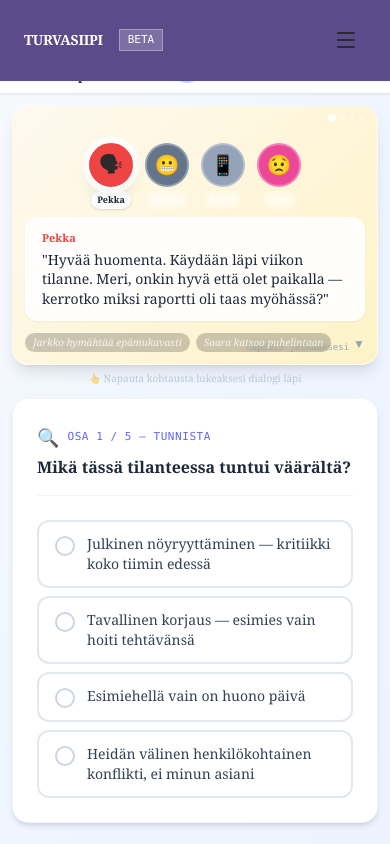
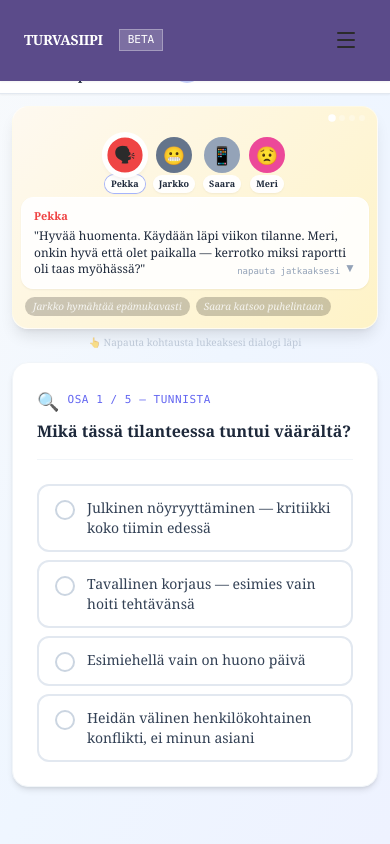
Before and after one commit to JoonasHuhta/Turvasiipi, a Next.js app: page /simulaatio/bystander in a window 390 px wide. Both pictures are taken after a click on the button 195 px from the left and 832 px from the top of the page. Built offline with nearby package versions, Linux system fonts and the light colour scheme.

Commit message:
fix(bystander): mobile UX  readable names, manual Jatka buttons, compact scene

```diff
--- a/src/components/sandbox/BullyingSimulator/BystanderSceneView.tsx
+++ b/src/components/sandbox/BullyingSimulator/BystanderSceneView.tsx
@@ -63,35 +63,32 @@ const CharacterPawn: React.FC<{
     isActive: boolean;
 }> = ({ char, isSpeaking, face, isActive }) => {
     return (
-        <div className="flex flex-col items-center gap-1 select-none">
+        <div className="flex flex-col items-center gap-0.5 select-none">
             {/* Avatar circle */}
             <div
                 className={[
-                    'w-11 h-11 rounded-full flex items-center justify-center text-xl border-2',
+                    'w-9 h-9 rounded-full flex items-center justify-center text-lg border-2',
                     'transition-all duration-300',
                     isSpeaking
-                        ? 'ring-4 ring-white/70 scale-110 shadow-lg border-white'
-                        : 'border-white/30',
-                    isActive ? '' : 'opacity-60',
+                        ? 'ring-2 ring-offset-1 ring-white scale-110 shadow-md border-white'
+                        : 'border-transparent',
+                    isActive ? '' : 'opacity-50',
                 ].join(' ')}
                 style={{ background: char.color }}
             >
-                <span
-                    className={isSpeaking ? 'animate-[bounce_0.6s_ease-in-out_3]' : ''}
-                >
+                <span className={isSpeaking ? 'animate-[bounce_0.5s_ease-in-out_2]' : ''}>
                     {face}
                 </span>
             </div>
-            {/* Name badge */}
+            {/* Name badge — always readable: dark text, white background */}
             <span
                 className={[
-                    'text-[9px] font-semibold px-1.5 py-0.5 rounded-full truncate max-w-[56px] text-center',
-                    isSpeaking ? 'bg-white text-slate-800 shadow' : 'bg-white/30 text-white',
-                    'transition-all duration-200',
+                    'text-[9px] font-bold px-1.5 py-0.5 rounded-full truncate max-w-[52px] text-center',
+                    'bg-white/95 text-slate-800 shadow-sm',
+                    isSpeaking ? 'ring-1 ring-indigo-300' : '',
                 ].join(' ')}
             >
                 {char.name}
-                {char.role === 'perpetrator' ? ' 👔' : ''}
             </span>
         </div>
     );
@@ -215,7 +212,7 @@ export const BystanderSceneView: React.FC<BystanderSceneViewProps> = ({
             aria-label="Klikkaa jatkaaksesi dialogia"
         >
             {/* ── CHARACTER STAGE ── */}
-            <div className="flex items-end justify-center gap-3 px-4 pt-4 pb-2 min-h-[110px]">
+            <div className="flex items-end justify-center gap-2 px-3 pt-3 pb-1 min-h-[90px]">
                 {displayOrder.map(char => {
                     const face = getIdleFace(char.id, scene, speakerId);
                     return (
@@ -233,7 +230,7 @@ export const BystanderSceneView: React.FC<BystanderSceneViewProps> = ({
             {/* ── ACTIVE SPEECH BUBBLE ── */}
             <div
                 className={[
-                    'mx-3 mb-3 min-h-[68px] rounded-xl px-4 py-3 transition-all duration-300',
+                    'mx-2 mb-2 min-h-[56px] rounded-xl px-3 py-2.5 transition-all duration-300 relative',
                     isAggressive
                         ? 'bg-red-50 border-l-4 border-red-500 shadow-sm'
                         : isThought
@@ -253,7 +250,7 @@ export const BystanderSceneView: React.FC<BystanderSceneViewProps> = ({
                             )}
                         </div>
                         <p className={[
-                            'text-sm leading-snug',
+                            'text-xs leading-snug',
                             isAggressive ? 'text-red-800 font-medium' : 'text-slate-800',
                             isThought ? 'text-slate-600 italic' : '',
                         ].join(' ')}>
--- a/src/components/sandbox/BullyingSimulator/InterventionPhase.tsx
+++ b/src/components/sandbox/BullyingSimulator/InterventionPhase.tsx
@@ -32,6 +32,7 @@ export const InterventionPhase: React.FC<InterventionPhaseProps> = ({
     const [chosen, setChosen] = useState<InterventionType5D | null>(null);
     const [expanded, setExpanded] = useState<InterventionType5D | null>(null);
     const [showFeedback, setShowFeedback] = useState(false);
+    const [readyToContinue, setReadyToContinue] = useState(false);
     const timerRef = useRef<ReturnType<typeof setInterval> | null>(null);
 
     useEffect(() => {
@@ -42,7 +43,7 @@ export const InterventionPhase: React.FC<InterventionPhaseProps> = ({
                     clearInterval(timerRef.current!);
                     setTimedOut(true);
                     setShowFeedback(true);
-                    setTimeout(() => onComplete(null), 2500);
+                    setReadyToContinue(true);
                     return 0;
                 }
                 return t - 1;
@@ -56,7 +57,7 @@ export const InterventionPhase: React.FC<InterventionPhaseProps> = ({
         setChosen(type);
         setExpanded(type);
         setShowFeedback(true);
-        setTimeout(() => onComplete(type), 2800);
+        setReadyToContinue(true);
     };
 
     const chosenIntervention = data.interventions.find(i => i.type === chosen);
@@ -117,8 +118,8 @@ export const InterventionPhase: React.FC<InterventionPhaseProps> = ({
                                         expanded === intervention.type ? null : intervention.type
                                     )}
                                     className={`w-full text-left px-4 py-3 rounded-xl border-2 transition-all duration-200 ${isChosen
-                                            ? 'border-indigo-400 bg-indigo-50'
-                                            : 'border-slate-200 hover:border-indigo-300 bg-white'
+                                        ? 'border-indigo-400 bg-indigo-50'
+                                        : 'border-slate-200 hover:border-indigo-300 bg-white'
                                         }`}
                                 >
                                     <div className="flex items-center justify-between">
@@ -182,13 +183,28 @@ export const InterventionPhase: React.FC<InterventionPhaseProps> = ({
 
             {/* Feedback after choice */}
             {showFeedback && chosenIntervention && (
-                <div className="bg-indigo-50 border border-indigo-200 rounded-xl p-4">
-                    <p className="text-sm text-indigo-800 font-medium mb-1">
+                <div className="bg-indigo-50 border border-indigo-200 rounded-xl p-4 space-y-3">
+                    <p className="text-sm text-indigo-800 font-medium">
                         {chosenIntervention.icon} Valitsit: {chosenIntervention.label}
                     </p>
                     <p className="text-sm text-indigo-700">{chosenIntervention.feedback}</p>
-                    <p className="text-center text-xs text-slate-400 mt-3 animate-pulse">Siirrytään harjoittelemaan sanomista...</p>
+                    {readyToContinue && (
+                        <button
+                            onClick={() => onComplete(chosen)}
+                            className="w-full py-3 bg-indigo-600 hover:bg-indigo-700 active:bg-indigo-800 text-white text-sm font-semibold rounded-xl transition-colors"
+                        >
+                            Jatka harjoittelemaan sanomista →
+                        </button>
+                    )}
                 </div>
+            )}
+            {showFeedback && timedOut && readyToContinue && (
+                <button
+                    onClick={() => onComplete(null)}
+                    className="w-full py-3 bg-amber-600 hover:bg-amber-700 active:bg-amber-800 text-white text-sm font-semibold rounded-xl transition-colors"
+                >
+                    Jatka seuraavaan →
+                </button>
             )}
         </div>
     );
--- a/src/components/sandbox/BullyingSimulator/RecognitionPhase.tsx
+++ b/src/components/sandbox/BullyingSimulator/RecognitionPhase.tsx
@@ -23,7 +23,10 @@ export const RecognitionPhase: React.FC<RecognitionPhaseProps> = ({ data, onComp
     const handleConfirm = () => {
         if (!selected) return;
         setShowFeedback(true);
-        setTimeout(() => onComplete(selected, certainty), 2400);
+    };
+
+    const handleContinue = () => {
+        if (selected) onComplete(selected, certainty);
     };
 
     return (
@@ -129,7 +132,12 @@ export const RecognitionPhase: React.FC<RecognitionPhaseProps> = ({ data, onComp
                     <div className="bg-slate-50 border border-slate-200 rounded-xl p-4">
                         <p className="text-xs text-slate-600 leading-relaxed">{data.educationalNote}</p>
                     </div>
-                    <p className="text-center text-xs text-slate-400 animate-pulse">Siirrytään seuraavaan osaan...</p>
+                    <button
+                        onClick={handleContinue}
+                        className="w-full py-3 bg-indigo-600 hover:bg-indigo-700 active:bg-indigo-800 text-white text-sm font-semibold rounded-xl transition-colors"
+                    >
+                        Jatka seuraavaan osaan →
+                    </button>
                 </div>
             )}
         </div>
```
Lines whose indentation alone changed are shown as unchanged.
